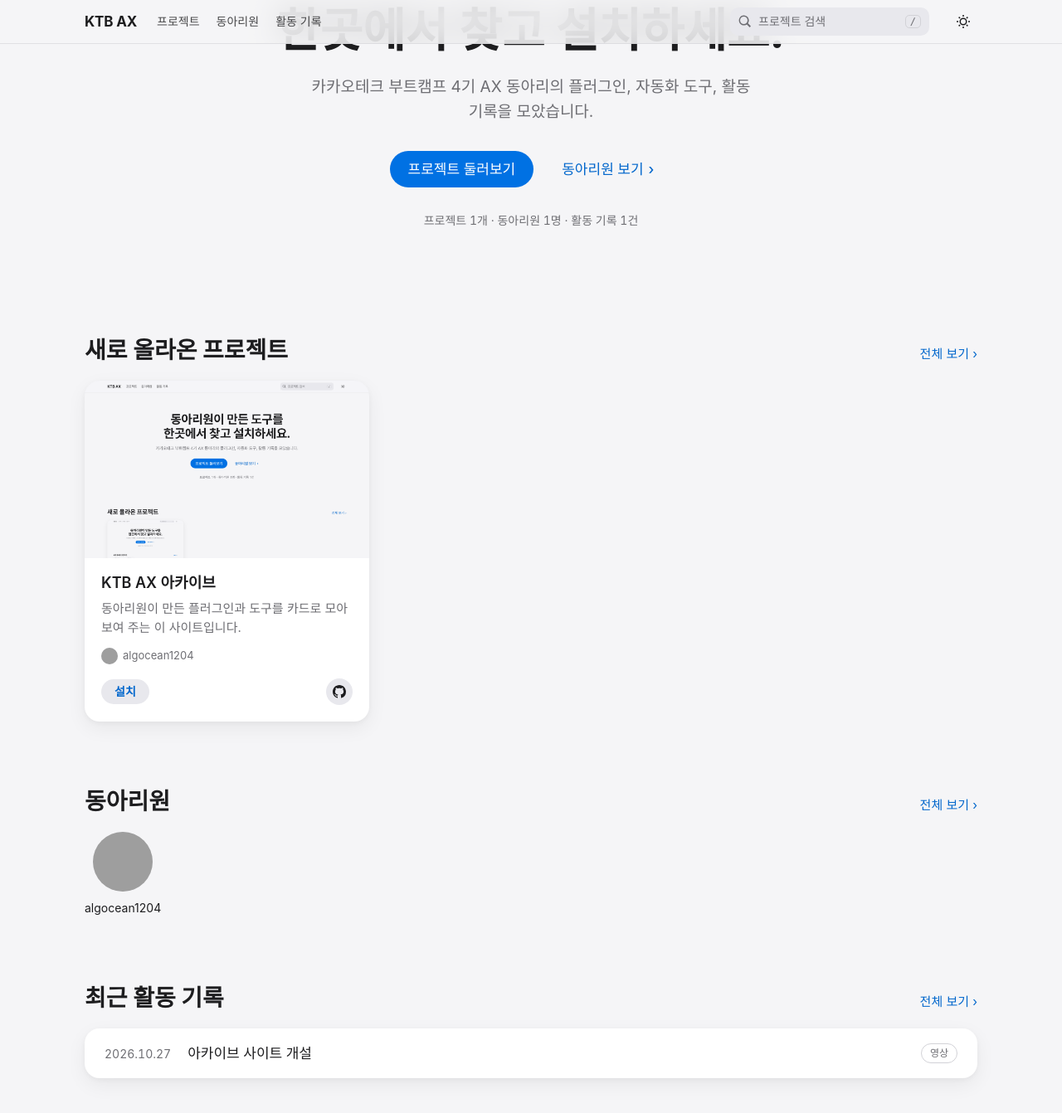
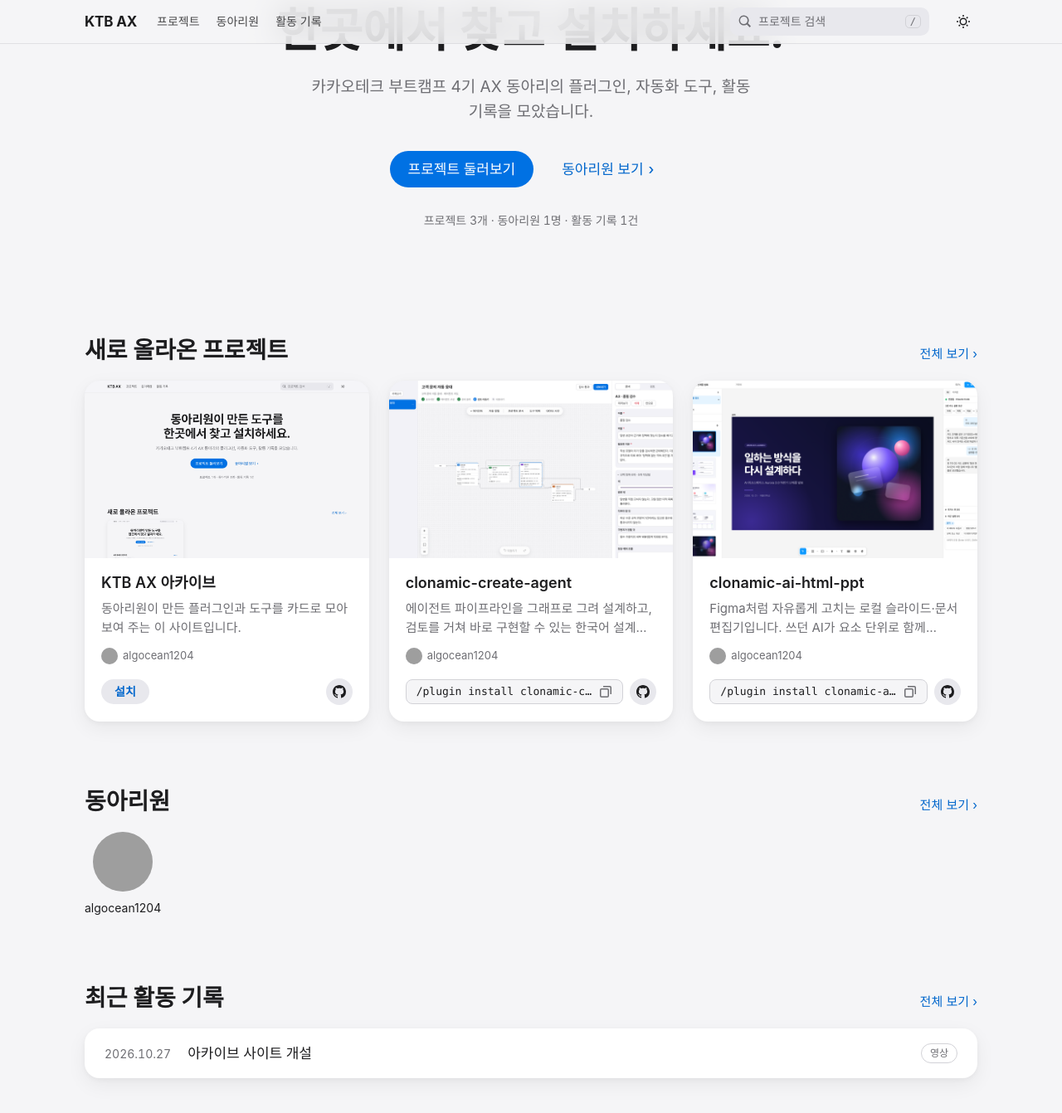
Before and after one commit to KTB-4th-AX/ktb-4th-ax.github.io, a Jekyll site: the page built from index.html, in a window 1280 px wide and 1400 px high, scrolled down 199 px. Shown: the top 1342 px of the window at 83% size. Built offline with Jekyll 4.4.1, drawn with Linux system fonts in a browser that asks for light colours; some web fonts are replaced; grey boxes are pictures that could not be loaded.

Commit message:
feat: clonamic-create-agent, clonamic-ai-html-ppt 카드 추가
시연 영상, 대표 이미지, 설치 명령, 레포 링크를 넣고 모바일 상세
페이지에서 코드 블록 때문에 생기던 가로 넘침을 고친다.

````diff
--- /dev/null
+++ b/_projects/clonamic-ai-html-ppt.md
@@ -0,0 +1,24 @@
+---
+title: clonamic-ai-html-ppt
+description: Figma처럼 자유롭게 고치는 로컬 슬라이드·문서 편집기입니다. 쓰던 AI가 요소 단위로 함께 고치고, 보이는 그대로 PDF로 내보냅니다.
+thumbnail: /assets/img/clonamic-ai-html-ppt.png
+demo: /assets/videos/clonamic-ai-html-ppt.mp4
+install: /plugin install clonamic-ai-html-ppt@clonamic
+repo: https://github.com/clonamic/plugin/tree/main/clonamic-ai-html-ppt
+authors: [algocean1204]
+tags: [플러그인, 슬라이드, PDF]
+date: 2026-10-21
+---
+`/clonamic-ai-html-ppt` 명령 하나로 브라우저에 편집기가 열립니다. 별도 AI 서비스나 API 키 없이, 터미널에서 쓰던 AI가 그대로 편집기의 AI가 됩니다.
+
+- 16:9 슬라이드부터 A4 문서까지, 도형·효과·오토 레이아웃을 캔버스에서 직접 편집합니다.
+- AI 탭 채팅, 요소를 골라 한 줄로 요청하는 인라인 수정(⌘J), 포커스 핀(⌘⇧J)으로 AI에게 맡깁니다.
+- AI는 덱을 덮어쓰지 않고 바꿀 속성만 바꿉니다. 요청 단위로 한 번에 되돌릴 수 있습니다.
+- 캔버스에서 본 그대로 페이지별 또는 전체 PDF로 내보냅니다.
+
+## 설치 (Claude Code)
+
+```
+/plugin marketplace add clonamic/plugin
+/plugin install clonamic-ai-html-ppt@clonamic
+```
--- /dev/null
+++ b/_projects/clonamic-create-agent.md
@@ -0,0 +1,25 @@
+---
+title: clonamic-create-agent
+description: 에이전트 파이프라인을 그래프로 그려 설계하고, 검토를 거쳐 바로 구현할 수 있는 한국어 설계 문서로 내보냅니다.
+thumbnail: /assets/img/clonamic-create-agent.png
+demo: /assets/videos/clonamic-create-agent.mp4
+install: /plugin install clonamic-create-agent@clonamic
+repo: https://github.com/clonamic/plugin/tree/main/clonamic-create-agent
+authors: [algocean1204]
+tags: [플러그인, 에이전트 설계]
+date: 2026-10-21
+---
+`/clonamic-create-agent` 명령 하나로 로컬 웹 편집기가 열립니다. 코드는 만들지 않고, 사람이나 AI가 문서만 보고 구현할 수 있는 설계를 만드는 데 집중합니다.
+
+- 에이전트 지도에서 에이전트와 연결을 그리고, 에이전트를 두 번 눌러 안쪽 단계를 설계합니다.
+- 검토 챗봇이 설계를 평가해 제안 카드를 내고, 고른 항목만 반영합니다.
+- 검사를 통과하면 한국어로 다듬은 설계 문서를 내보냅니다.
+
+## 설치 (Claude Code)
+
+```
+/plugin marketplace add clonamic/plugin
+/plugin install clonamic-create-agent@clonamic
+```
+
+Codex, Cursor, Grok Build에서도 쓸 수 있습니다. 설치 방법은 레포지토리 README에 있습니다.
--- a/assets/css/style.css
+++ b/assets/css/style.css
@@ -283,7 +283,7 @@
 .stage video, .stage img { width: 100%; height: auto; }
 .record .stage { margin-top: 28px; }
 .detail-body { display: grid; grid-template-columns: minmax(0, 1fr) 300px; gap: 48px; padding: 48px 0 32px; }
-@media (max-width: 860px) { .detail-body { grid-template-columns: 1fr; gap: 32px; } }
+@media (max-width: 860px) { .detail-body { grid-template-columns: minmax(0, 1fr); gap: 32px; } }
 .facts { align-self: start; position: sticky; top: 76px; background: var(--surface); border-radius: var(--radius); box-shadow: var(--shadow); padding: 4px 20px; }
 .facts dl { margin: 0; }
 .facts dl > div { padding: 14px 0; }
````
Also changed, not shown: assets/img/clonamic-ai-html-ppt.png (added), assets/img/clonamic-create-agent.png (added), 2 other files.
